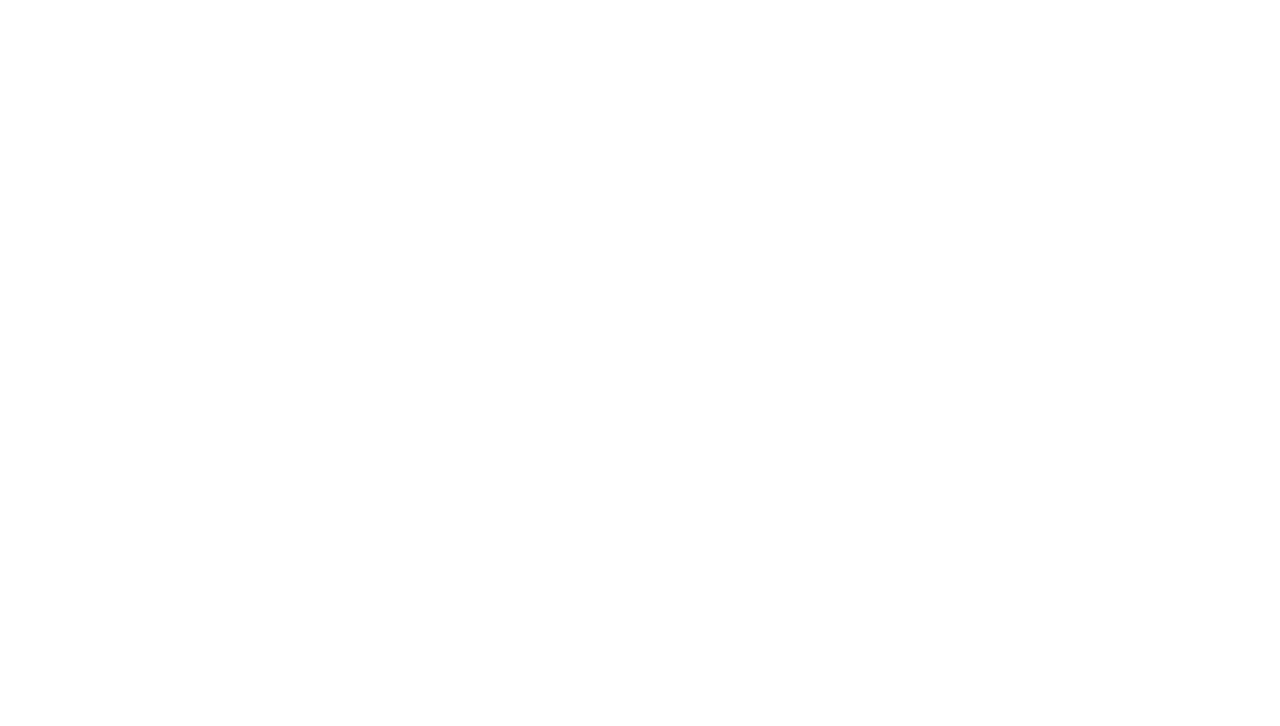
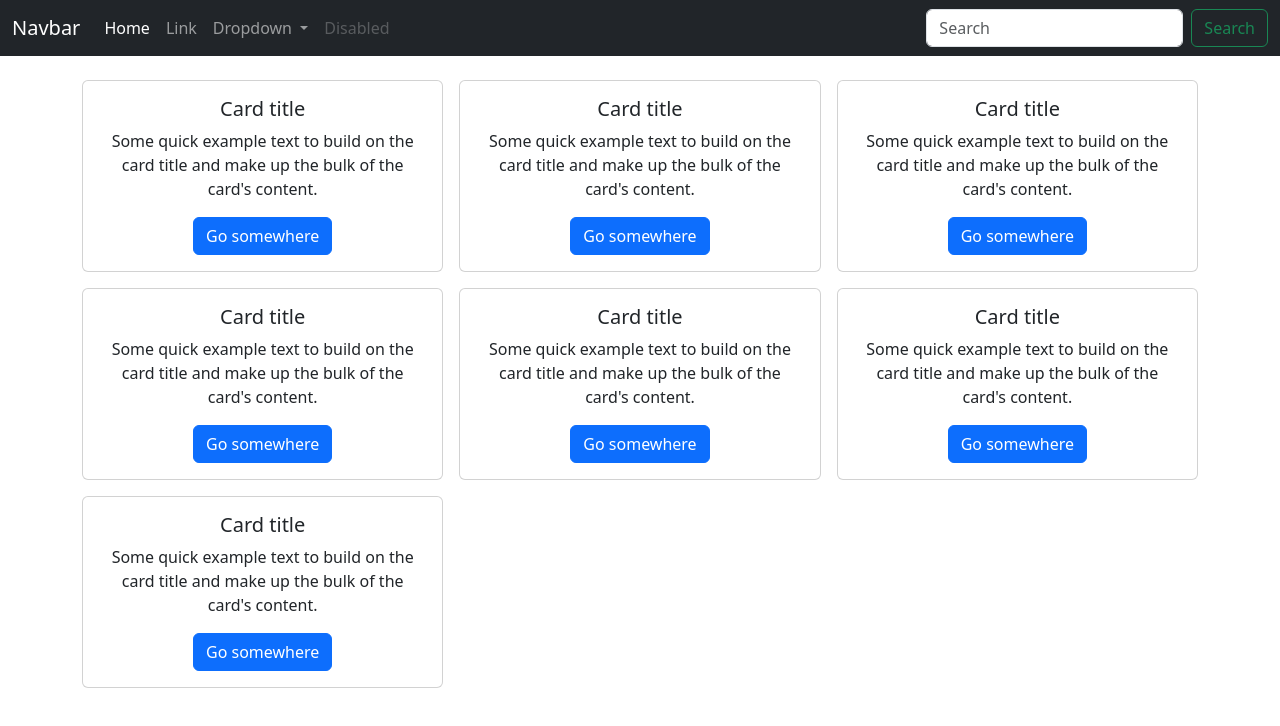
Before and after one commit to lchwon/study_vue, a Vue app: page / in a window 1280 px wide. Shown: the top 726 px of the page. Built offline with nearby package versions, Linux system fonts and the light colour scheme.

Commit message:
bootstrap 설치

```diff
--- a/package.json
+++ b/package.json
@@ -11,9 +11,9 @@
     "format": "prettier --write src/"
   },
   "dependencies": {
+    "bootstrap": "^5.3.3",
     "vue": "^3.4.21"
   },
-
   "devDependencies": {
     "@rushstack/eslint-patch": "^1.3.3",
     "@vitejs/plugin-vue": "^5.0.4",
--- a/src/App.vue
+++ b/src/App.vue
@@ -1,5 +1,155 @@
 <template>
-	<div></div>
+	<div>
+		<nav class="navbar navbar-expand-sm navbar-dark bg-dark">
+			<div class="container-fluid">
+				<a class="navbar-brand" href="#">Navbar</a>
+				<button
+					class="navbar-toggler"
+					type="button"
+					data-bs-toggle="collapse"
+					data-bs-target="#navbarSupportedContent"
+					aria-controls="navbarSupportedContent"
+					aria-expanded="false"
+					aria-label="Toggle navigation"
+				>
+					<span class="navbar-toggler-icon"></span>
+				</button>
+				<div class="collapse navbar-collapse" id="navbarSupportedContent">
+					<ul class="navbar-nav me-auto">
+						<li class="nav-item">
+							<a class="nav-link active" aria-current="page" href="#">Home</a>
+						</li>
+						<li class="nav-item">
+							<a class="nav-link" href="#">Link</a>
+						</li>
+						<li class="nav-item dropdown">
+							<a
+								class="nav-link dropdown-toggle"
+								href="#"
+								role="button"
+								data-bs-toggle="dropdown"
+								aria-expanded="false"
+							>
+								Dropdown
+							</a>
+							<ul class="dropdown-menu">
+								<li><a class="dropdown-item" href="#">Action</a></li>
+								<li><a class="dropdown-item" href="#">Another action</a></li>
+								<li><hr class="dropdown-divider" /></li>
+								<li>
+									<a class="dropdown-item" href="#">Something else here</a>
+								</li>
+							</ul>
+						</li>
+						<li class="nav-item">
+							<a class="nav-link disabled" aria-disabled="true">Disabled</a>
+						</li>
+					</ul>
+					<form class="d-flex" role="search">
+						<input
+							class="form-control me-2"
+							type="search"
+							placeholder="Search"
+							aria-label="Search"
+						/>
+						<button class="btn btn-outline-success" type="submit">
+							Search
+						</button>
+					</form>
+				</div>
+			</div>
+		</nav>
+		<main>
+			<div class="container text-center py-4">
+				<div class="row g-3">
+					<div class="col col-4">
+						<div class="card">
+							<div class="card-body">
+								<h5 class="card-title">Card title</h5>
+								<p class="card-text">
+									Some quick example text to build on the card title and make up
+									the bulk of the card's content.
+								</p>
+								<a href="#" class="btn btn-primary">Go somewhere</a>
+							</div>
+						</div>
+					</div>
+					<div class="col col-4">
+						<div class="card">
+							<div class="card-body">
+								<h5 class="card-title">Card title</h5>
+								<p class="card-text">
+									Some quick example text to build on the card title and make up
+									the bulk of the card's content.
+								</p>
+								<a href="#" class="btn btn-primary">Go somewhere</a>
+							</div>
+						</div>
+					</div>
+					<div class="col col-4">
+						<div class="card">
+							<div class="card-body">
+								<h5 class="card-title">Card title</h5>
+								<p class="card-text">
+									Some quick example text to build on the card title and make up
+									the bulk of the card's content.
+								</p>
+								<a href="#" class="btn btn-primary">Go somewhere</a>
+							</div>
+						</div>
+					</div>
+					<div class="col col-4">
+						<div class="card">
+							<div class="card-body">
+								<h5 class="card-title">Card title</h5>
+								<p class="card-text">
+									Some quick example text to build on the card title and make up
+									the bulk of the card's content.
+								</p>
+								<a href="#" class="btn btn-primary">Go somewhere</a>
+							</div>
+						</div>
+					</div>
+					<div class="col col-4">
+						<div class="card">
+							<div class="card-body">
+								<h5 class="card-title">Card title</h5>
+								<p class="card-text">
+									Some quick example text to build on the card title and make up
+									the bulk of the card's content.
+								</p>
+								<a href="#" class="btn btn-primary">Go somewhere</a>
+							</div>
+						</div>
+					</div>
+					<div class="col col-4">
+						<div class="card">
+							<div class="card-body">
+								<h5 class="card-title">Card title</h5>
+								<p class="card-text">
+									Some quick example text to build on the card title and make up
+									the bulk of the card's content.
+								</p>
+								<a href="#" class="btn btn-primary">Go somewhere</a>
+							</div>
+						</div>
+					</div>
+					<div class="col col-4">
+						<div class="card">
+							<div class="card-body">
+								<h5 class="card-title">Card title</h5>
+								<p class="card-text">
+									Some quick example text to build on the card title and make up
+									the bulk of the card's content.
+								</p>
+								<a href="#" class="btn btn-primary">Go somewhere</a>
+							</div>
+						</div>
+					</div>
+				</div>
+			</div>
+		</main>
+	</div>
 </template>
 
 <script>
--- a/src/main.js
+++ b/src/main.js
@@ -1,6 +1,7 @@
 import "./assets/main.css";
-
+import "bootstrap/dist/css/bootstrap.min.css";
 import { createApp } from "vue";
 import App from "./App.vue";
 
 createApp(App).mount("#app");
+import "bootstrap/dist/js/bootstrap.js";
```
Also changed, not shown: 1 other file (tests, documents, lock files or other folders).
